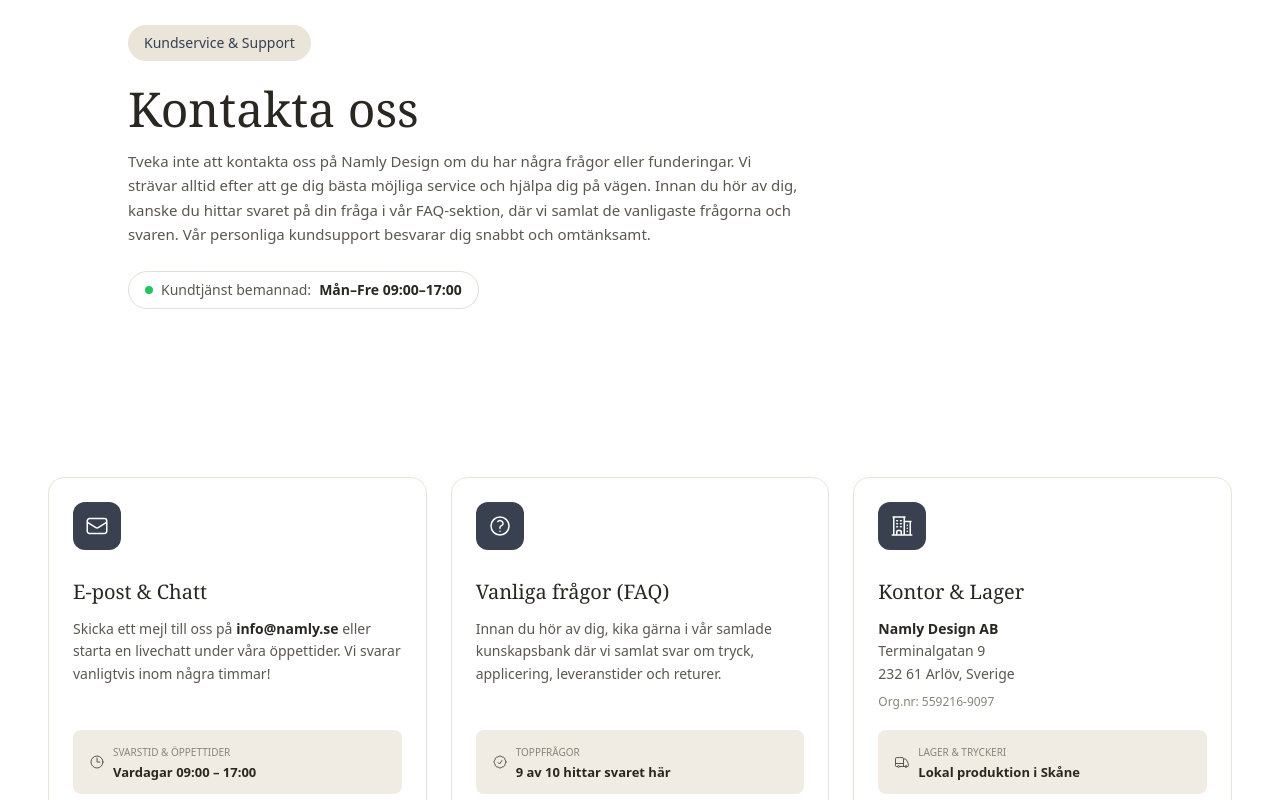
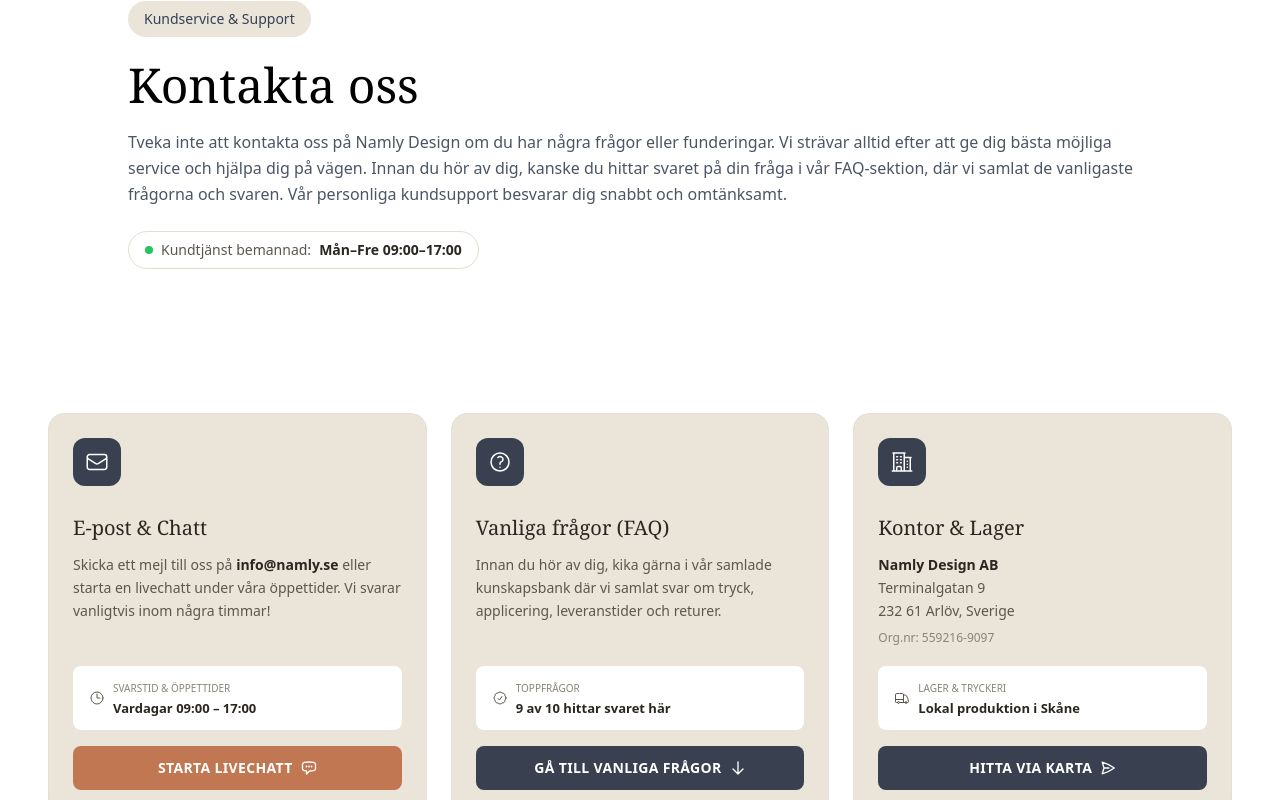
Before and after one commit to EmiliaNamly/NamlyAboutContact, a React (Vite) app: page /contact in a window 1280 px wide. Shown: the part 160-960 px from the top of the page. Built offline with nearby package versions, Linux system fonts and the light colour scheme; the HTML template or start-up script is replaced by a standard one.

Commit message:
Changed the color and layout

```diff
--- a/src/components/ContactUs/ContactForm.tsx
+++ b/src/components/ContactUs/ContactForm.tsx
@@ -33,7 +33,7 @@
     "w-full rounded-lg border border-[#E4DED2] bg-[#F1ECE3] px-4 py-3 text-[#2A2620] placeholder-[#8A8478] outline-none transition-colors focus:border-[#C17752]";
 
   return (
-    <div className="w-full rounded-2xl border border-[#EAE4D8] bg-white p-10">
+    <div className="mx-4 w-auto rounded-2xl border border-[#EAE4D8] bg-white p-6 sm:mx-0 sm:w-full sm:p-10">
       {/* Eyebrow */}
       <span className="text-xs font-semibold tracking-wide text-[#394150]">
         SKRIV TILL OSS
--- a/src/components/ContactUs/ContactHero.tsx
+++ b/src/components/ContactUs/ContactHero.tsx
@@ -1,6 +1,6 @@
 export default function ContactHero() {
   return (
-    <section className="bg-white px-6 py-16">
+    <section className="bg-white px-6 py-10">
       <div className="mx-auto max-w-screen-lg">
         {/* Eyebrow badge */}
         <span className="inline-block px-4 py-2 bg-[#EAE4D9] text-[#2A2620]border border-[#E5DFD5] text-sm rounded-full text-slate-700 mb-6">
@@ -8,10 +8,10 @@
         </span>
 
         {/* Heading */}
-        <h1 className="font-serif text-5xl text-[#2A2620]">Kontakta oss</h1>
+        <h1 className="font-serif text-3xl md:text-5xl leading-tight">Kontakta oss</h1>
 
         {/* Description */}
-        <p className="mt-4 max-w-2xl text-[15px] leading-relaxed text-[#5C574E]">
+        <p className="mt-5 leading-relaxed text-gray-600">
           Tveka inte att kontakta oss på Namly Design om du har några frågor
           eller funderingar. Vi strävar alltid efter att ge dig bästa möjliga
           service och hjälpa dig på vägen. Innan du hör av dig, kanske du hittar
--- a/src/components/ContactUs/ContactQuickCards.tsx
+++ b/src/components/ContactUs/ContactQuickCards.tsx
@@ -16,7 +16,7 @@
       <div className="mx-auto max-w-screen-xl">
         <div className="mt-10 grid grid-cols-1 gap-6 md:grid-cols-3">
           {/* Card 1 */}
-          <div className="flex flex-col rounded-2xl border border-[#EAE4D8] bg-white p-6">
+          <div className="flex flex-col rounded-2xl border border-[#E5DFD5] bg-[#EAE4D9] p-6">
             <div className="mb-5 flex h-12 w-12 items-center justify-center rounded-xl bg-[#394150]">
               <EnvelopeIcon className="h-6 w-6 text-white" strokeWidth={1.5} />
             </div>
@@ -33,7 +33,7 @@
               vanligtvis inom några timmar!
             </p>
 
-            <div className="mt-5 flex items-center gap-2 rounded-lg bg-[#F1ECE3] px-4 py-3 text-sm text-[#5C574E]">
+            <div className="mt-5 flex items-center gap-2 rounded-lg bg-white px-4 py-3 text-sm text-[#5C574E]">
               <ClockIcon className="h-4 w-4 shrink-0" strokeWidth={1.5} />
               <div>
                 <div className="text-[10px] text-[#8A8478]">
@@ -52,7 +52,7 @@
           </div>
 
           {/* Card 2 */}
-          <div className="flex flex-col rounded-2xl border border-[#EAE4D8] bg-white p-6">
+          <div className="flex flex-col rounded-2xl border border-[#E5DFD5] bg-[#EAE4D9] p-6">
             <div className="mb-5 flex h-12 w-12 items-center justify-center rounded-xl bg-[#394150]">
               <QuestionMarkCircleIcon
                 className="h-6 w-6 text-white"
@@ -68,7 +68,7 @@
               samlat svar om tryck, applicering, leveranstider och returer.
             </p>
 
-            <div className="mt-5 flex items-center gap-2 rounded-lg bg-[#F1ECE3] px-4 py-3 text-sm text-[#5C574E]">
+            <div className="mt-5 flex items-center gap-2 rounded-lg bg-white px-4 py-3 text-sm text-[#5C574E]">
               <CheckBadgeIcon className="h-4 w-4 shrink-0" strokeWidth={1.5} />
               <div>
                 <div className="text-[10px]  text-[#8A8478]">TOPPFRÅGOR</div>
@@ -85,7 +85,7 @@
           </div>
 
           {/* Card 3 */}
-          <div className="flex flex-col rounded-2xl border border-[#EAE4D8] bg-white p-6">
+          <div className="flex flex-col rounded-2xl border border-[#E5DFD5] bg-[#EAE4D9] p-6">
             <div className="mb-5 flex h-12 w-12 items-center justify-center rounded-xl bg-[#394150]">
               <BuildingOffice2Icon
                 className="h-6 w-6 text-white"
@@ -103,7 +103,7 @@
               <p className="mt-2 text-xs text-[#8A8478]">Org.nr: 559216-9097</p>
             </div>
 
-            <div className="mt-5 flex items-center gap-2 rounded-lg bg-[#F1ECE3] px-4 py-3 text-sm text-[#5C574E]">
+            <div className="mt-5 flex items-center gap-2 rounded-lg bg-white px-4 py-3 text-sm text-[#5C574E]">
               <TruckIcon className="h-4 w-4 shrink-0" strokeWidth={1.5} />
               <div>
                 <div className="text-[10px]  text-[#8A8478]">
--- a/src/components/about-us/FollowUsSection.tsx
+++ b/src/components/about-us/FollowUsSection.tsx
@@ -16,8 +16,7 @@
     };
 
     return (
-        <section className="bg-white text-[#1f2933] py-6">
-            <div className="max-w-6xl mx-auto px-6 grid grid-cols-1 md:grid-cols-2 gap-6">
+
 
                 <div className="bg-[#EAE4D9] border border-[#E5DFD5] rounded-xl p-6 sm:p-8 shadow-sm flex flex-col gap-3">
                     <div className="flex items-center gap-2">
@@ -87,7 +86,6 @@
                         />
                     </a>
                 </div>
-            </div>
-        </section>
+
     );
 }
--- a/src/pages/ContactUsPage.tsx
+++ b/src/pages/ContactUsPage.tsx
@@ -2,8 +2,8 @@
 import ContactHero from "../components/ContactUs/ContactHero";
 import ContactQuickCards from "../components/ContactUs/ContactQuickCards";
 import ContactSidebar from "../components/ContactUs/ContactSidebar";
-import NewsletterBox from "../components/ContactUs/NewsletterBox";
 import FaqAccordion from "../components/ContactUs/FaqAccordion";
+import NewsletterBox from "../components/ContactUs/NewsLetterbox";
 
 export default function ContactUsPage() {
   return (
@@ -14,6 +14,7 @@
         <ContactQuickCards />
       </div>
 
+      {/* Formulär (vänster) + Sidebar (höger) sida vid sida på desktop */}
       <div className="mx-auto mt-8 grid w-full max-w-screen-xl grid-cols-1 gap-8 lg:grid-cols-2">
         <div className="flex flex-col gap-8">
           <ContactForm />
```
